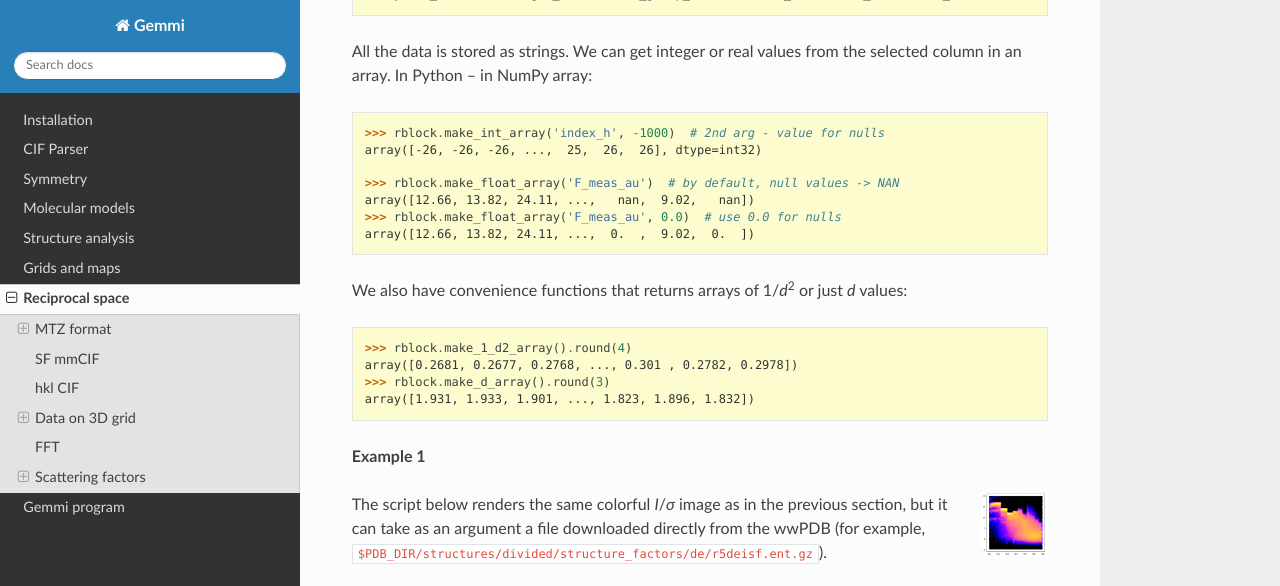
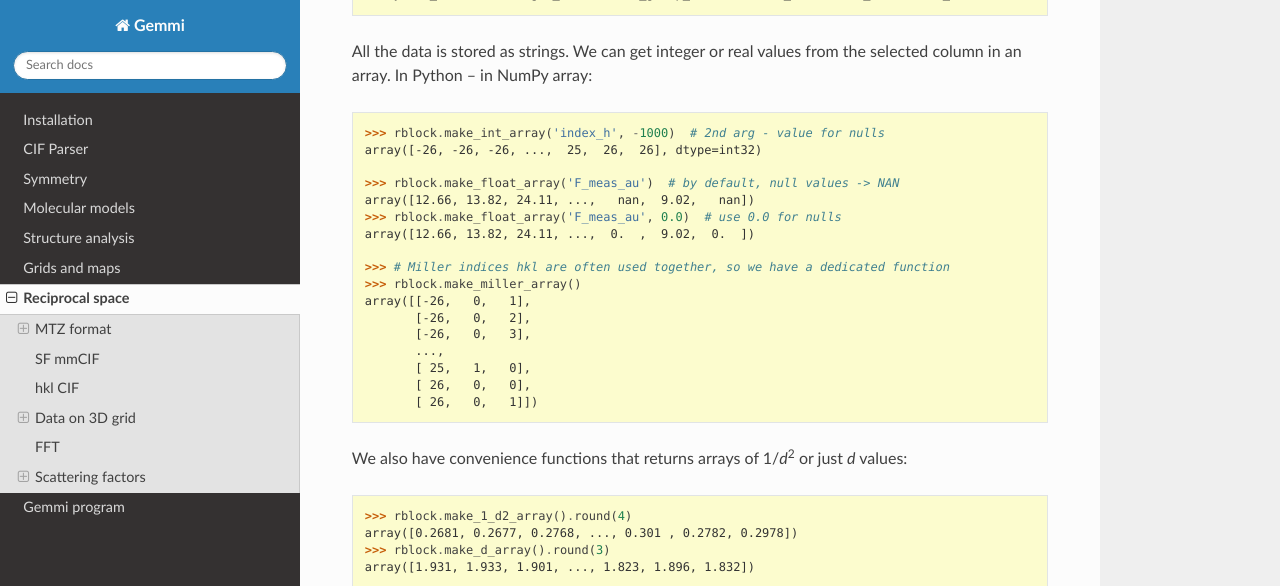
Before and after one commit to project-gemmi/gemmi, a Sphinx documentation site: the page built from docs/hkl.rst, in a window 1280 px wide and 900 px high, scrolled down 11176 px, cut to the strip 0-586 px from the top of the window. Built offline with Sphinx 7.4.7 and the Read the Docs theme 2.0.0, drawn with Linux system fonts in a browser that asks for light colours.

```diff
--- a/docs/hkl.rst
+++ b/docs/hkl.rst
@@ -605,6 +605,16 @@
   >>> rblock.make_float_array('F_meas_au', 0.0)  # use 0.0 for nulls
   array([12.66, 13.82, 24.11, ...,  0.  ,  9.02,  0.  ])
 
+  >>> # Miller indices hkl are often used together, so we have a dedicated function
+  >>> rblock.make_miller_array()
+  array([[-26,   0,   1],
+         [-26,   0,   2],
+         [-26,   0,   3],
+         ...,
+         [ 25,   1,   0],
+         [ 26,   0,   0],
+         [ 26,   0,   1]])
+
 We also have convenience functions that returns arrays of 1/*d*:sup:`2`
 or just *d* values:
 
```
Also changed, not shown: 3 other files.
